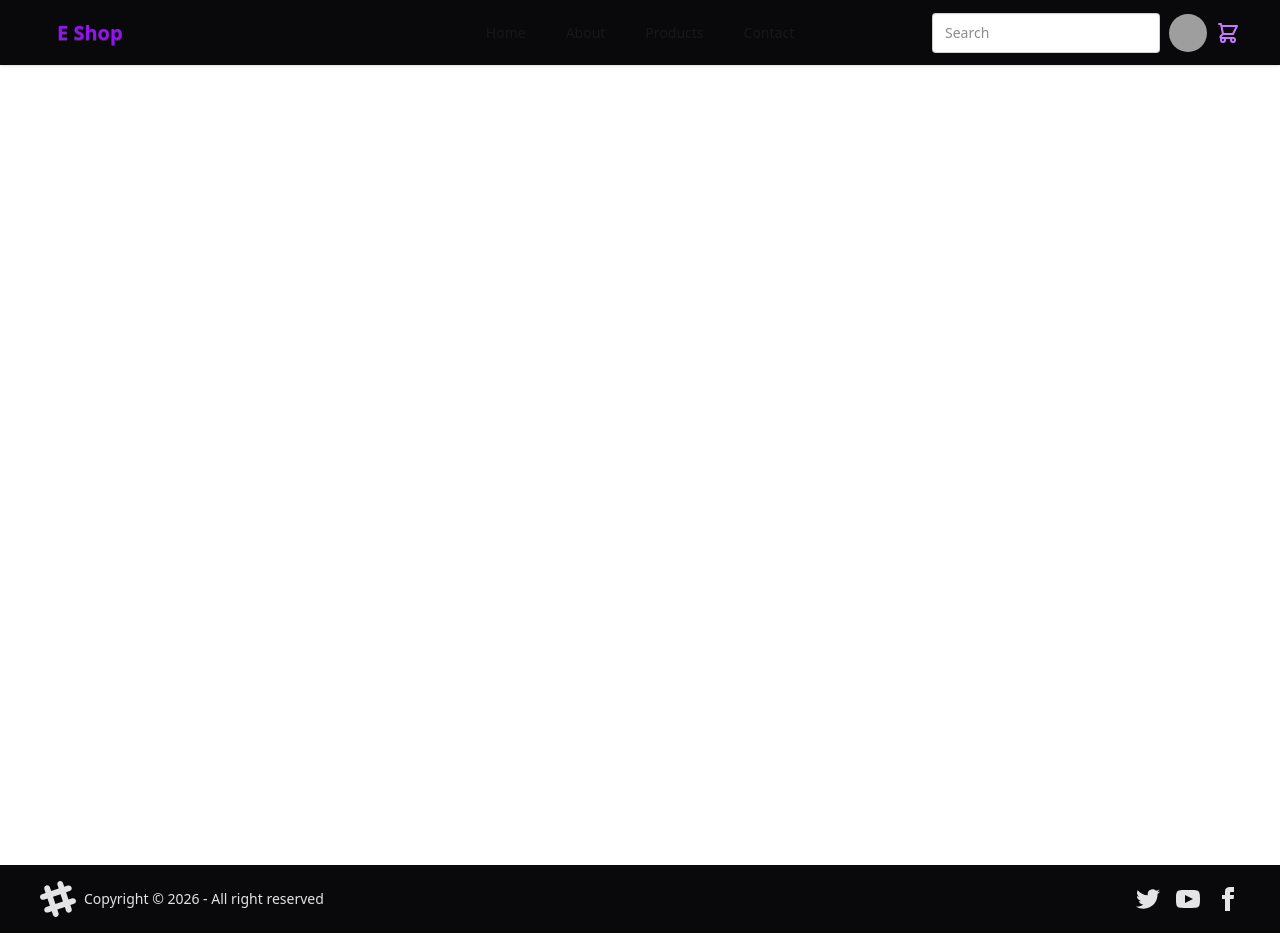
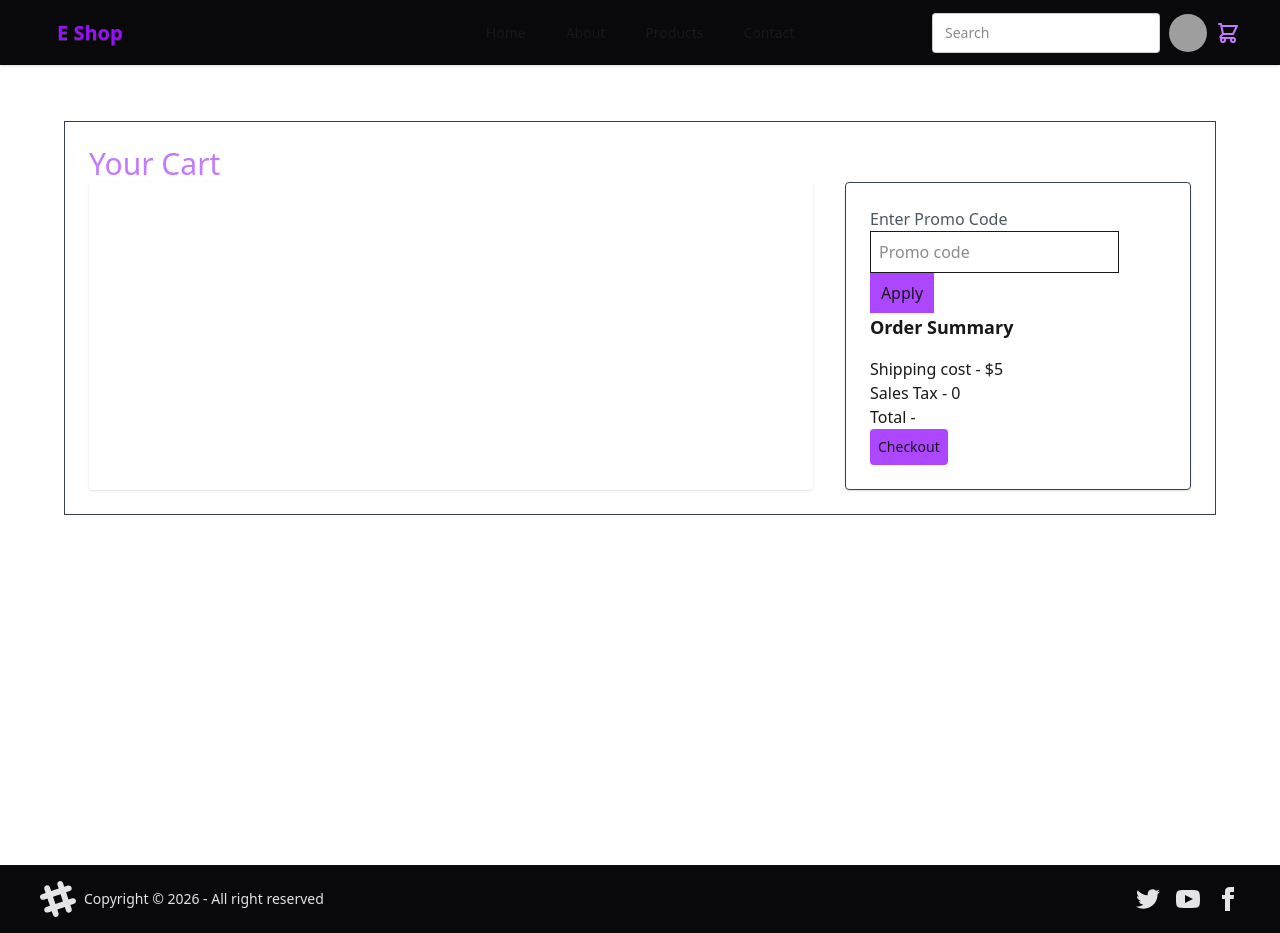
Before and after one commit to lezyCoder/E_Shop, a React (Vite) app: page /cart in a window 1280 px wide. Built offline with nearby package versions, Linux system fonts and the light colour scheme; grey boxes are pictures that could not be loaded.

Commit message:
Cart page UI design

```diff
--- a/src/App.jsx
+++ b/src/App.jsx
@@ -7,6 +7,7 @@ import Products from "./components/Pages/Products";
 import Contact from "./components/Pages/Contact";
 import About from "./components/Pages/About";
 import ProductDetails from "./components/Pages/ProductDetails";
+import Cart from "./components/Pages/Cart";
 
 const App = () => {
   return (
@@ -19,6 +20,7 @@ const App = () => {
           <Route path="/contact" element={<Contact />} />
           <Route path="/products" element={<Products />} />
           <Route path="/product/:id" element={<ProductDetails />} />
+          <Route path="/cart" element={<Cart />} />
         </Routes>
       </Layout>
       <Footer />
--- /dev/null
+++ b/src/components/Cards/CartCard.jsx
@@ -0,0 +1,54 @@
+import { CiCirclePlus, CiCircleMinus } from "react-icons/ci";
+
+const CartCard = ({ cart }) => {
+
+    console.log("card", typeof cart[0])
+    const { thumbnail, title, rating, price, quantity } = cart;
+
+    return (
+        <div className="space-y-4">
+            <div className="grid grid-cols-5 h-40 mt-2 border border-gray-700 rounded-md shadow-sm hover:shadow-md transition">
+
+                {/* Image */}
+                <div className="col-span-1 flex items-center justify-center border-r border-gray-700">
+                    <img
+                        className="h-32 w-32 object-contain"
+                        src={thumbnail}
+                        alt={title}
+                    />
+                </div>
+
+                {/* Product Info */}
+                <div className="col-span-3 flex flex-col justify-between p-4">
+                    <div className="space-y-1">
+                        <p className="font-medium text-white">{title}</p>
+                        <p className="text-sm text-gray-500">${price}</p>
+                        <p className="text-sm text-yellow-500">{rating}</p>
+                    </div>
+                    <div className="actions-btns flex gap-2">
+                        <button className="w-fit text-sm text-gray-600 hover:underline">Save for later </button>
+                        <button className="w-fit text-sm text-gray-600 hover:underline">Move to wishlist</button>
+                        <button className="w-fit text-sm text-red-300 hover:underline">
+                            Remove
+                        </button>
+                    </div>
+                </div>
+
+                {/* Quantity */}
+                <div className="col-span-1 flex items-center justify-center gap-3 text-2xl text-purple-600">
+                    <button className="hover:scale-110 transition">
+                        <CiCircleMinus />
+                    </button>
+
+                    <span className="text-xl font-medium text-white">{quantity}</span>
+
+                    <button className="hover:scale-110 transition">
+                        <CiCirclePlus />
+                    </button>
+                </div>
+            </div>
+        </div>
+    );
+};
+
+export default CartCard;
--- /dev/null
+++ b/src/components/Pages/Cart.jsx
@@ -0,0 +1,50 @@
+import { useSelector } from "react-redux"
+import CartCard from "../Cards/CartCard"
+
+const Cart = () => {
+    const cartItems = useSelector(state => state.cart)
+    // console.log("Cart", cartItems)
+    return (
+        <div className="max-w-6xl mx-auto p-6 border border-gray-700">
+            <h1 className="font-thin text-3xl text-purple-400 ">Your Cart </h1>
+            <div className="grid grid-cols-1 md:grid-cols-3 gap-8">
+
+                {/* Cart Items (Wider) */}
+                <div className="col-span-2  rounded p-6 shadow-sm  ">
+                    {
+                        cartItems && cartItems.map((cart) => {
+                            return (
+                                <CartCard cart={cart} />
+                            )
+                        })
+                    }
+                </div>
+
+                {/* Summary (Narrower) */}
+
+                <div className="col-span-1 border  border-gray-700 rounded  flex flex-col justify-between p-6 shadow-sm md:sticky md:top-6">
+                    <div className="coupon">
+
+                        <label htmlFor="" className="text-gray-600 ">Enter Promo Code</label>
+                        <form action="">
+                            <input type="text" placeholder="Promo code" className="p-2 border outline-none" />
+                            <button className="p-2 bg-purple-500 cursor-pointer  w-16 hover:bg-purple-600 ">Apply</button>
+                        </form>
+                    </div>
+                    <div className="order-summary">
+                        <h3 className="text-lg font-semibold mb-4">Order Summary</h3>
+                        <p>Shipping cost -  $5</p>
+                        <p>Sales Tax - 0 </p>
+                        <p>Total - </p>
+                        <button className="w-fit text-sm p-2 bg-purple-500 hover:bg-purple-600 cursor-pointer rounded">
+                            Checkout
+                        </button>
+                    </div>
+                </div>
+
+            </div>
+        </div>
+    )
+}
+
+export default Cart
```
